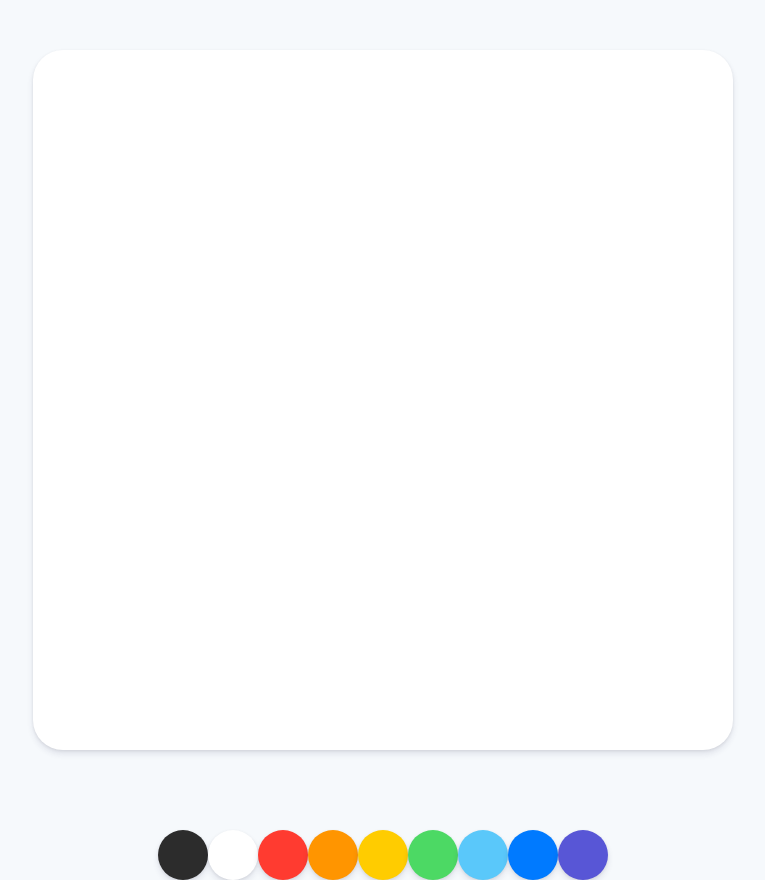
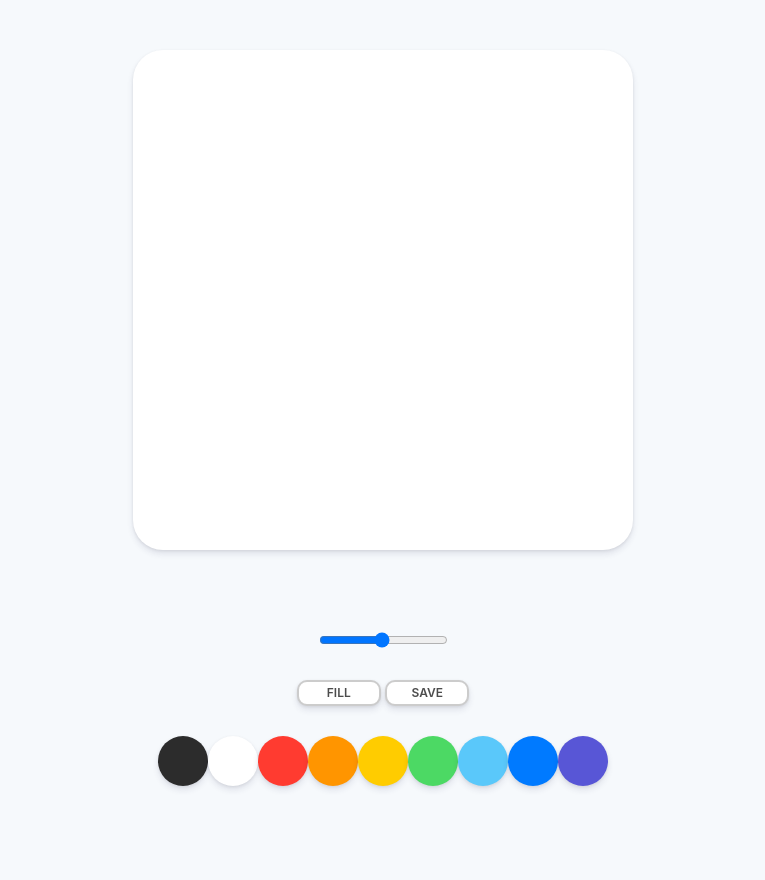
Before and after one commit to zeronedev/paintjs, a plain HTML site: page index.html in a window 1280 px wide. Shown: the whole page, without its empty margins (257-1022 px from the left). After the commit the page ends 836 px from the top, so only its background shows below. Drawn offline with Linux system fonts and the light colour scheme.

Commit message:
1.2 Styles part Two done

```diff
--- a/index.html
+++ b/index.html
@@ -10,6 +10,21 @@
   <body>
     <canvas id="jsCanvas" class="canvas"></canvas>
     <div class="controls">
+      <div class="controls__range">
+        <input
+          type="range"
+          id="jsRange"
+          min="0.1"
+          max="5.0"
+          value="2.5"
+          step="0.1"
+        />
+      </div>
+
+      <div class="controls__btns">
+        <button id="jsMode">Fill</button>
+        <button id="jsSave">Save</button>
+      </div>
       <div class="controls__colors" id="jsColors">
         <div class="controls__color" style="background-color:#2c2c2c"></div>
         <div class="controls__color" style="background-color:#FFFFFF"></div>
--- a/styles.css
+++ b/styles.css
@@ -8,12 +8,12 @@ body {
   display: flex;
   flex-direction: column;
   align-items: center;
-  padding-top: 50px;
+  padding: 50px 0px;
 }
 
 .canvas {
-  width: 700px;
-  height: 700px;
+  width: 500px;
+  height: 500px;
   background-color: white;
   border-radius: 30px;
   box-shadow: 0 4px 6px rgba(50, 50, 93, 0.11), 0 1px 3px rgba(0, 0, 0, 0.08);
@@ -21,6 +21,33 @@ body {
 
 .controls {
   margin-top: 80px;
+  display: flex;
+  flex-direction: column;
+  align-items: center;
+}
+
+.controls .controls__btns {
+  margin-bottom: 30px;
+}
+
+.controls__btns button {
+  all: unset;
+  cursor: pointer;
+  background-color: white;
+  padding: 5px 0px;
+  width: 80px;
+  text-align: center;
+  border-radius: 10px;
+  box-shadow: 0 4px 6px rgba(50, 50, 93, 0.11), 0 1px 3px rgba(0, 0, 0, 0.08);
+  border: 2px solid rgba(0, 0, 0, 0.2);
+  color: rgba(0, 0, 0, 0.7);
+  text-transform: uppercase;
+  font-weight: 600;
+  font-size: 12px;
+}
+
+.controls__btns button:active {
+  transform: scale(0.98);
 }
 
 .controls .controls__colors {
@@ -34,3 +61,7 @@ body {
   cursor: pointer;
   box-shadow: 0 4px 6px rgba(50, 50, 93, 0.11), 0 1px 3px rgba(0, 0, 0, 0.08);
 }
+
+.controls .controls__range {
+  margin-bottom: 30px;
+}
```
